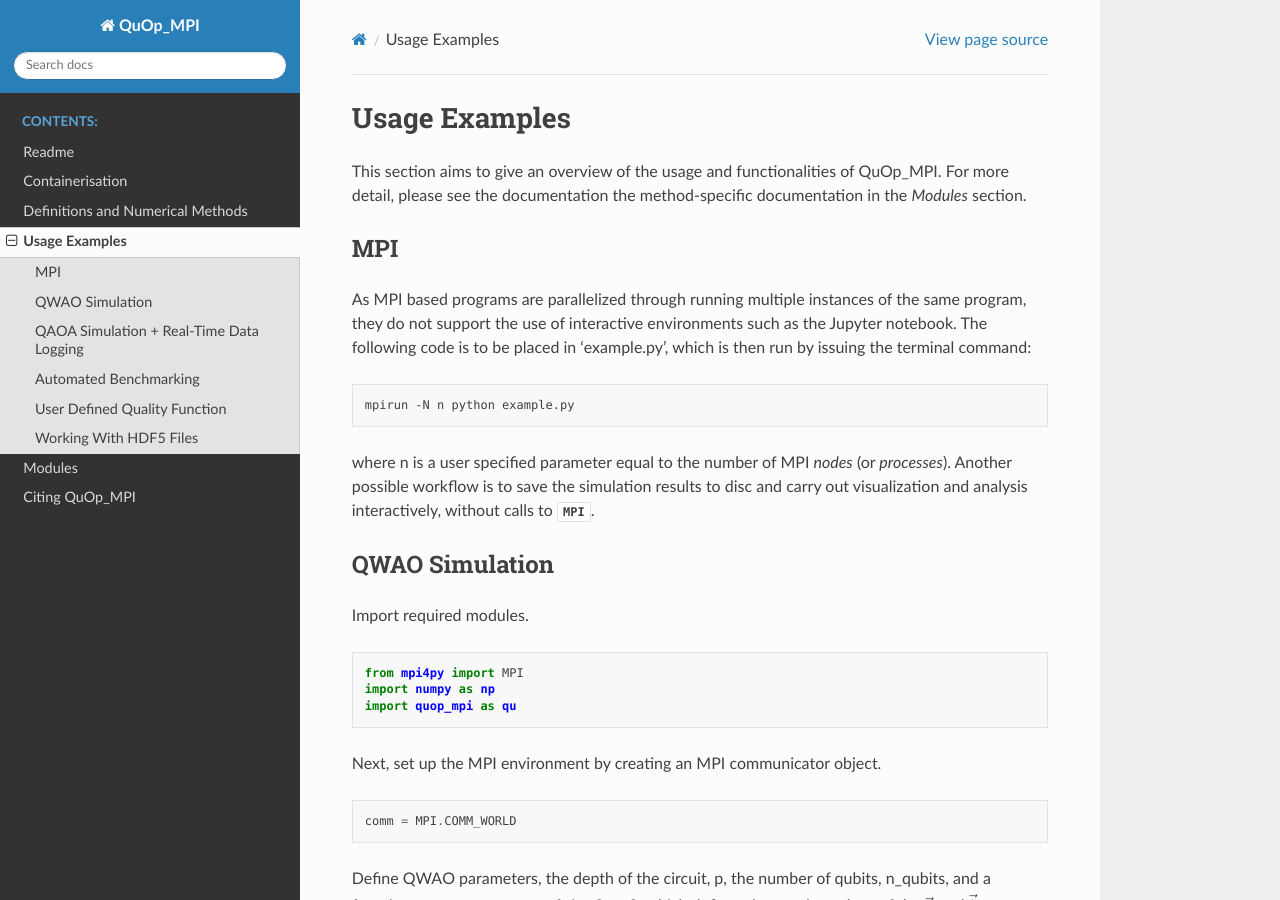
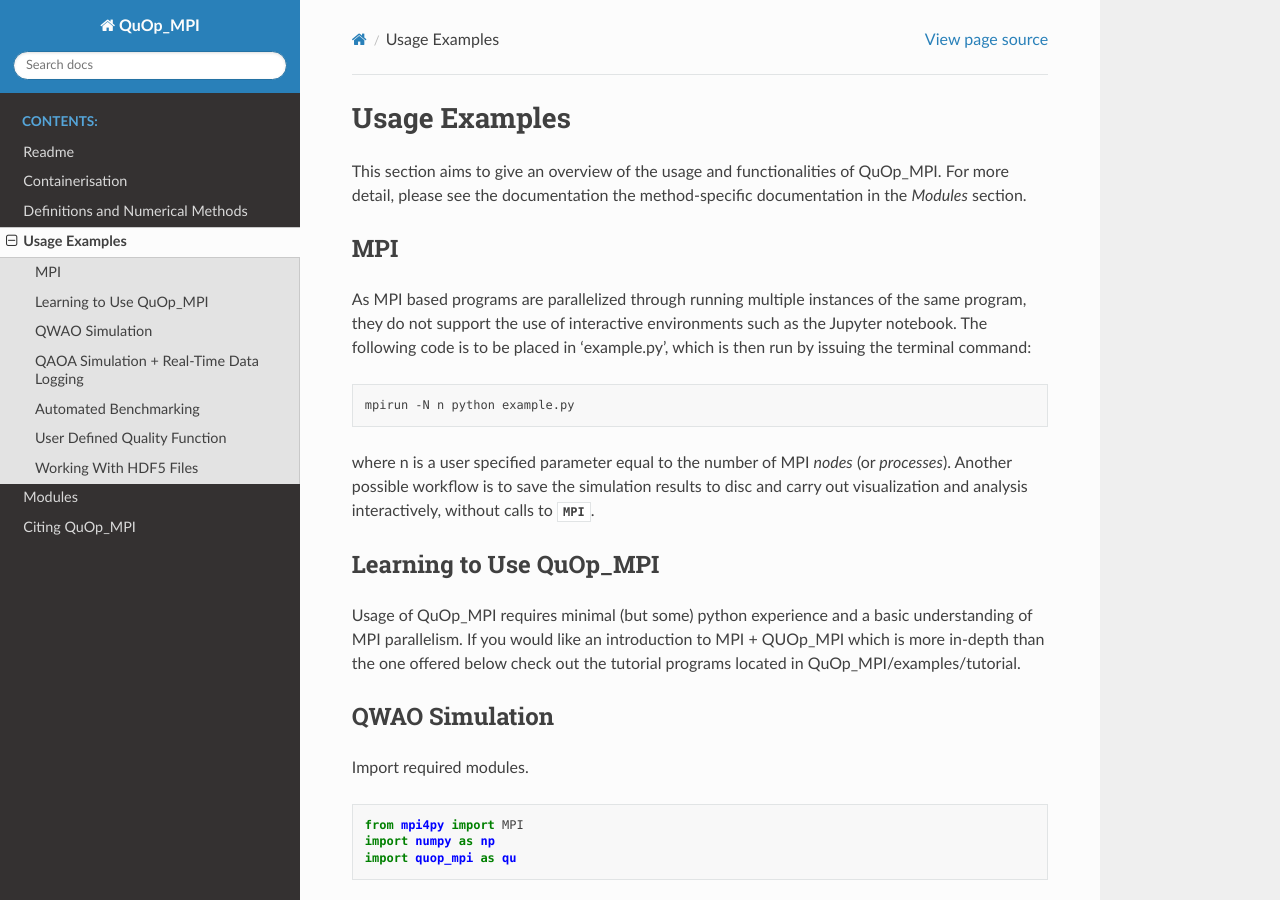
Before and after one commit to Edric-Matwiejew/QuOp_MPI, a Sphinx documentation site: the page built from docs/source/usage_example.rst, in a window 1280 px wide and 900 px high. Built offline with Sphinx 7.4.7 and the Read the Docs theme 2.0.0, drawn with Linux system fonts in a browser that asks for light colours.

Commit message:
Reference to included tutorial programs.

```diff
--- a/docs/source/usage_example.rst
+++ b/docs/source/usage_example.rst
@@ -14,6 +14,10 @@ As MPI based programs are parallelized through running multiple instances of the
 
 where n is a user specified parameter equal to the number of MPI *nodes* (or *processes*). Another possible workflow is to save the simulation results to disc and carry out visualization and analysis interactively, without calls to :mod:`~quop_mpi.MPI`.
 
+Learning to Use QuOp_MPI
+------------------------
+
+Usage of QuOp_MPI requires minimal (but some) python experience and a basic understanding of MPI parallelism. If you would like an introduction to MPI + QUOp_MPI which is more in-depth than the one offered below check out the tutorial programs located in QuOp_MPI/examples/tutorial.
 
 QWAO Simulation
 ---------------------
```
